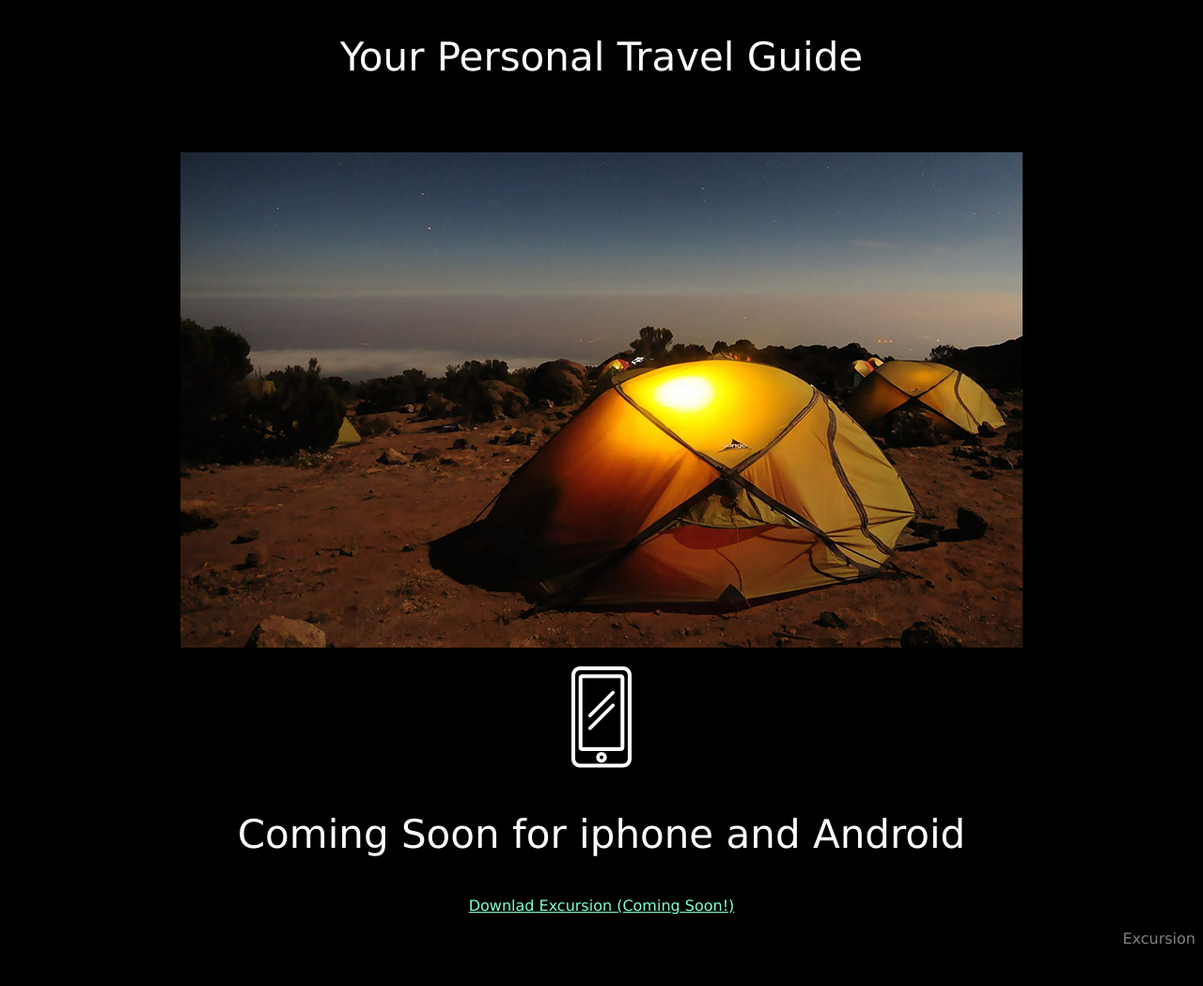
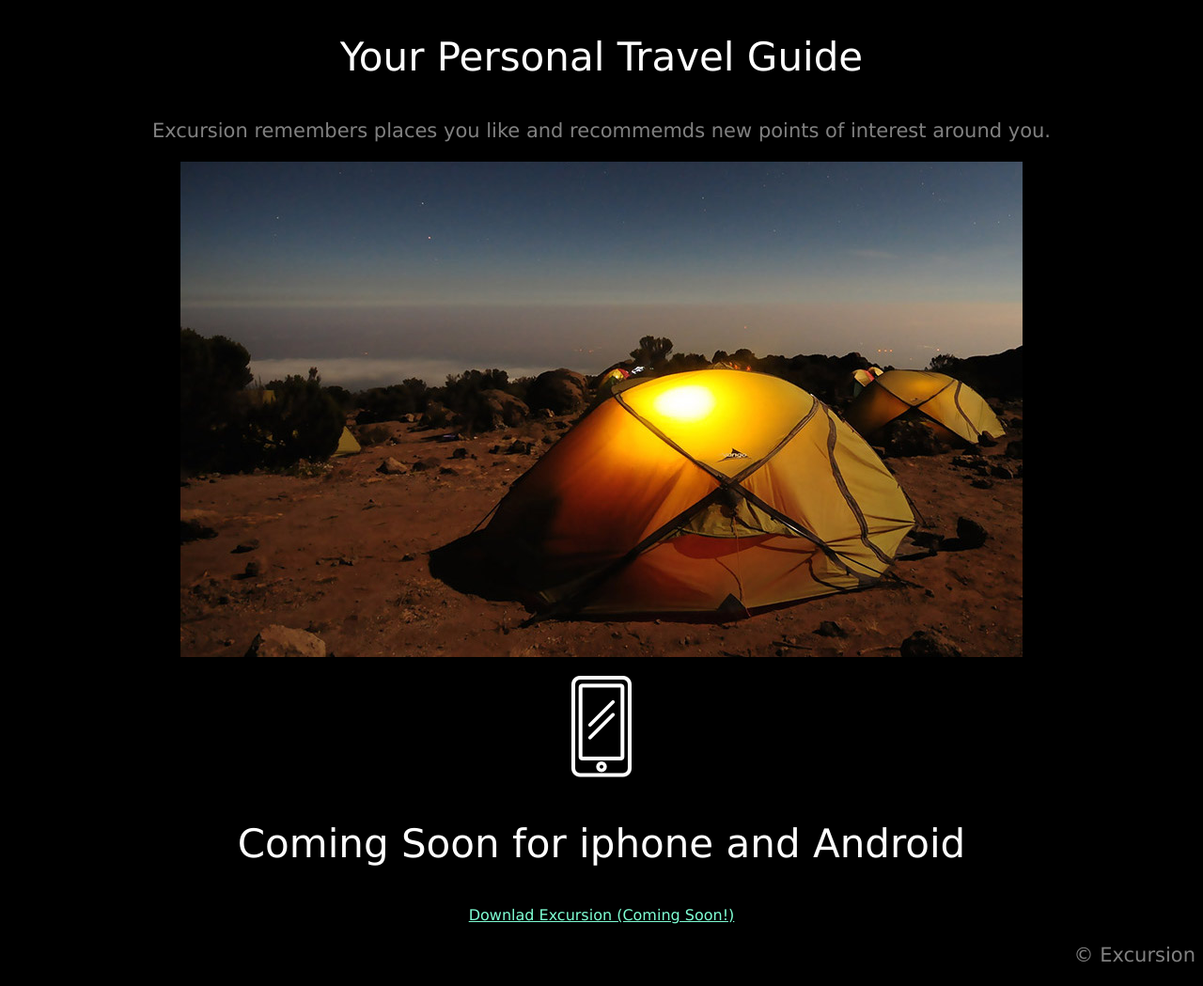
Before and after one commit to adamkalfayanjohnson/excursion, a plain HTML site: page index.html in a window 1280 px wide. Shown: the part 320-1369 px from the top of the page at 94% size. Before the commit the page ends 1344 px from the top, so only its background shows below. Drawn offline with Linux system fonts and the light colour scheme.

Commit message:
Add copyright class and excursion id.

```diff
--- a/index.html
+++ b/index.html
@@ -18,9 +18,11 @@
 
     <p class="personaltravelguide">Your Personal Travel Guide</p>
 
-    <p>
+    <div class="Copyright">
+    <p id="Excursionremembers">
       Excursion remembers places you like and recommemds new points of interest around you.
     </p>
+  </div>
 
     <p>
       <img src ="resources/images/camp.jpg">
@@ -35,6 +37,6 @@
     <p>
       <a href="#">Downlad Excursion (Coming Soon!)</a>
     </p>
-    <p class="Copyright">Excursion</p>
+    <p class="Copyright">© Excursion</p>
   </body>
 </html>
--- a/resources/css/style.css
+++ b/resources/css/style.css
@@ -31,4 +31,9 @@ p {
   text-align: right;
   color: gray;
   font-family: Verdana;
+  font-size:21px;
 }
+
+#Excursionremembers {
+  text-align: center;
+}
```
